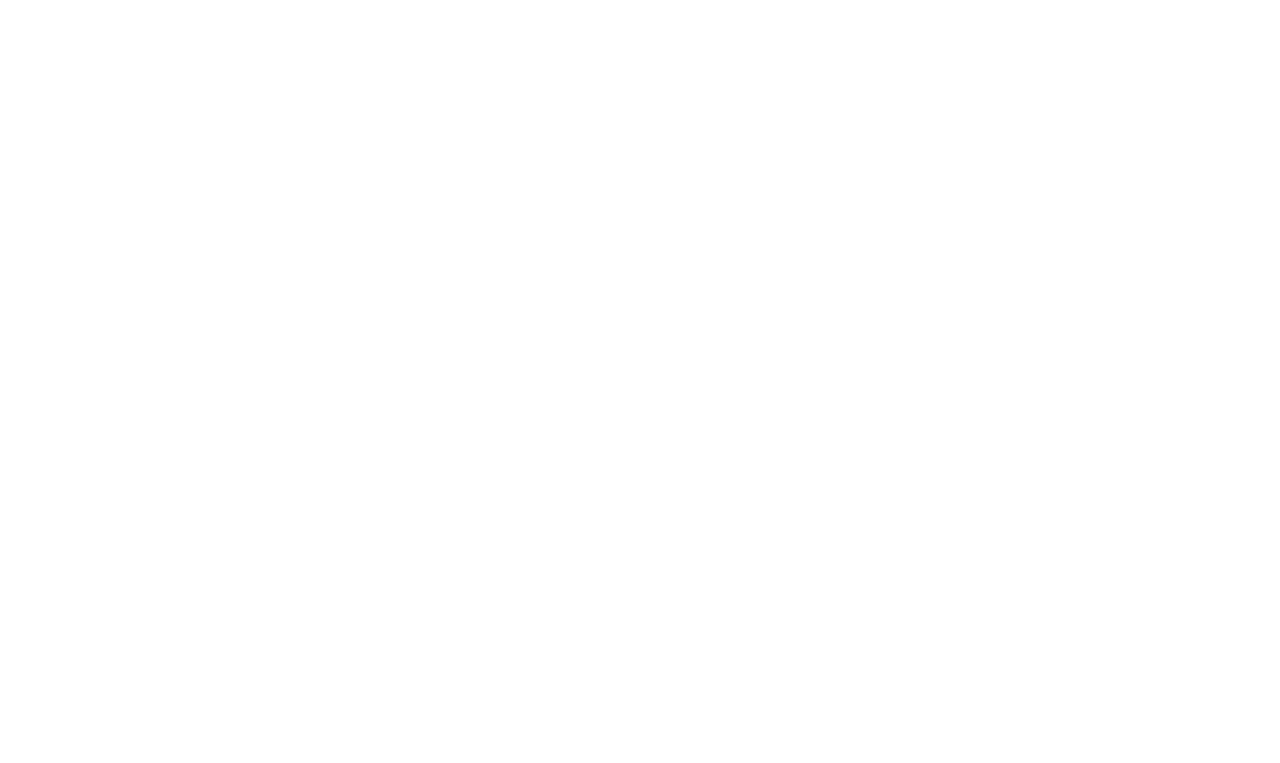
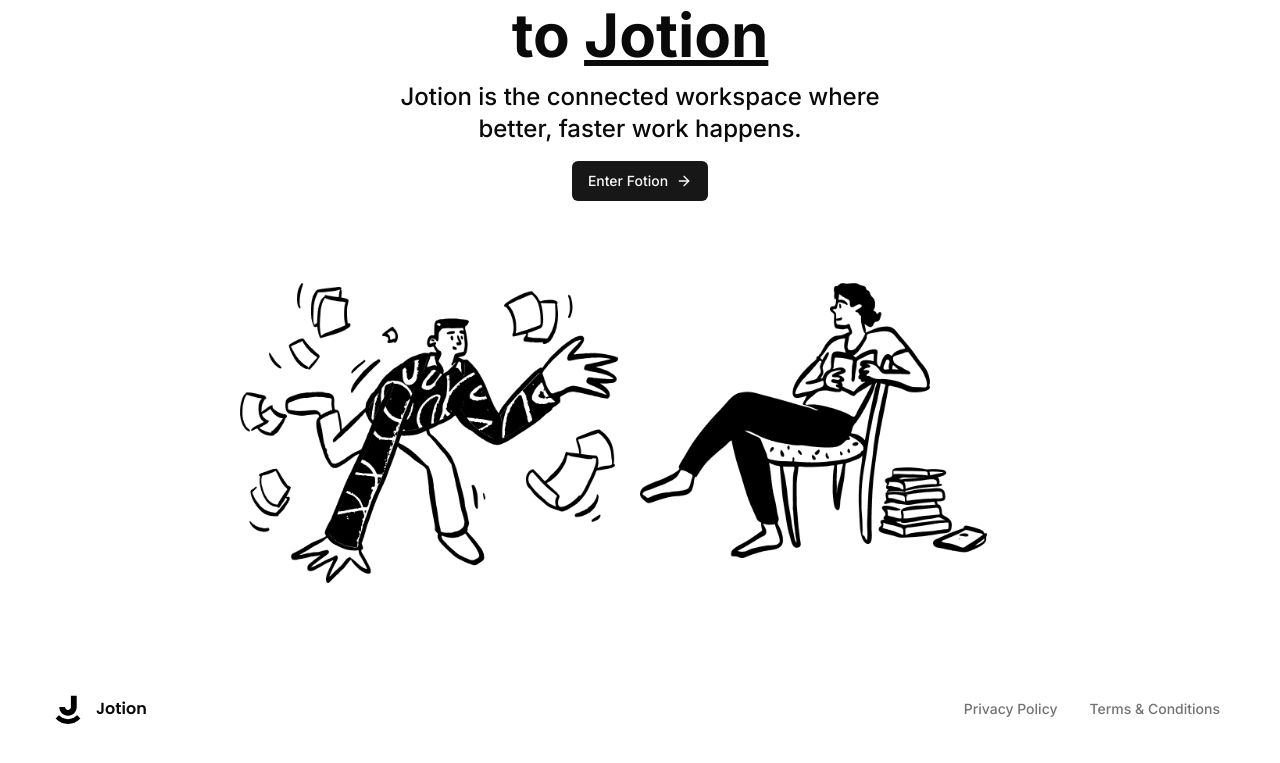
Before and after one commit to usama-rahman/notion, a Next.js app: page / in a window 1280 px wide. Shown: the part 299-1062 px from the top of the page. Before the commit the page ends 800 px from the top, so only its background shows below. Built offline with nearby package versions, Linux system fonts and the light colour scheme.

Commit message:
Font Page

```diff
--- /dev/null
+++ b/app/(marketing)/_components/Footer.tsx
@@ -0,0 +1,20 @@
+import { Button } from "@/components/ui/button";
+import { Logo } from "./Logo";
+
+const Footer = () => {
+  return (
+    <div className="flex items-center w-full p-6 bg-background z-50 dark:bg-[#1F1F1F]">
+      <Logo />
+      <div className="md:ml-auto w-full justify-between md:justify-end flex items-center gap-x-2 text-muted-foreground">
+        <Button variant="ghost" size="sm">
+          Privacy Policy
+        </Button>
+        <Button variant="ghost" size="sm">
+          Terms & Conditions
+        </Button>
+      </div>
+    </div>
+  );
+};
+
+export default Footer;
--- a/app/(marketing)/_components/Heading.tsx
+++ b/app/(marketing)/_components/Heading.tsx
@@ -1,6 +1,9 @@
 "use client";
 
-export const Heading = () => {
+import { Button } from "@/components/ui/button";
+import { ArrowRight } from "lucide-react";
+
+const Heading = () => {
   return (
     <div className="max-w-3xl space-y-4">
       <h1 className="text-3xl sm:text-5xl md:text-6xl font-bold">
@@ -11,6 +14,11 @@
         Jotion is the connected workspace where <br />
         better, faster work happens.
       </h3>
+      <Button>
+        Enter Fotion <ArrowRight className="h-4 w-4 ml-2" />
+      </Button>
     </div>
   );
 };
+
+export default Heading;
--- /dev/null
+++ b/app/(marketing)/_components/Hero.tsx
@@ -0,0 +1,40 @@
+import Image from "next/image";
+
+const Hero = () => {
+  return (
+    <div className="flex flex-col items-center justify-center max-w-5xl">
+      <div className="flex items-center">
+        <div className="relative w-[300px] h-[300px] sm:w-[350px] sm:h-[350px] md:h-[400px] md:w-[400px]">
+          <Image
+            src="/documents.png"
+            fill
+            className="object-contain dark:hidden"
+            alt="Documents"
+          />
+          <Image
+            src="/documents-dark.png"
+            fill
+            className="object-contain hidden dark:block"
+            alt="Documents"
+          />
+        </div>
+        <div className="relative h-[400px] w-[400px] hidden md:block">
+          <Image
+            src="/reading.png"
+            fill
+            className="object-contain dark:hidden"
+            alt="Reading"
+          />
+          <Image
+            src="/reading-dark.png"
+            fill
+            className="object-contain hidden dark:block"
+            alt="Reading"
+          />
+        </div>
+      </div>
+    </div>
+  );
+};
+
+export default Hero;
--- /dev/null
+++ b/app/(marketing)/_components/Logo.tsx
@@ -0,0 +1,31 @@
+import Image from "next/image";
+import { Poppins } from "next/font/google";
+
+import { cn } from "@/lib/utils";
+
+const font = Poppins({
+  subsets: ["latin"],
+  weight: ["400", "600"],
+});
+
+export const Logo = () => {
+  return (
+    <div className="hidden md:flex items-center gap-x-2">
+      <Image
+        src="/logo.svg"
+        height="40"
+        width="40"
+        alt="Logo"
+        className="dark:hidden"
+      />
+      <Image
+        src="/logo-dark.svg"
+        height="40"
+        width="40"
+        alt="Logo"
+        className="hidden dark:block"
+      />
+      <p className={cn("font-semibold", font.className)}>Jotion</p>
+    </div>
+  );
+};
--- /dev/null
+++ b/app/(marketing)/_components/Navbar.tsx
@@ -0,0 +1,9 @@
+"use client";
+
+import React from "react";
+
+const Navbar = () => {
+  return <div>Navbar</div>;
+};
+
+export default Navbar;
--- /dev/null
+++ b/app/(marketing)/layout.tsx
@@ -0,0 +1,13 @@
+import React from "react";
+import Navbar from "./_components/Navbar";
+
+const Marketinglayout = ({ children }: { children: React.ReactNode }) => {
+  return (
+    <div className="h-full">
+      <Navbar />
+      <main className="h-full pt-40"> {children} </main>
+    </div>
+  );
+};
+
+export default Marketinglayout;
--- a/app/(marketing)/page.tsx
+++ b/app/(marketing)/page.tsx
@@ -1,10 +1,14 @@
-import { Heading } from "./_components/Heading";
+import Footer from "./_components/Footer";
+import Heading from "./_components/Heading";
+import Hero from "./_components/Hero";
 
 const MarketingPage = () => {
   return (
     <div className="min-h-full flex flex-col">
       <div className="flex flex-col items-center justify-center md:justify-start text-center gap-y-8 flex-1 px-6 pb-10">
         <Heading />
+        <Hero />
+        <Footer />
       </div>
     </div>
   );
```
